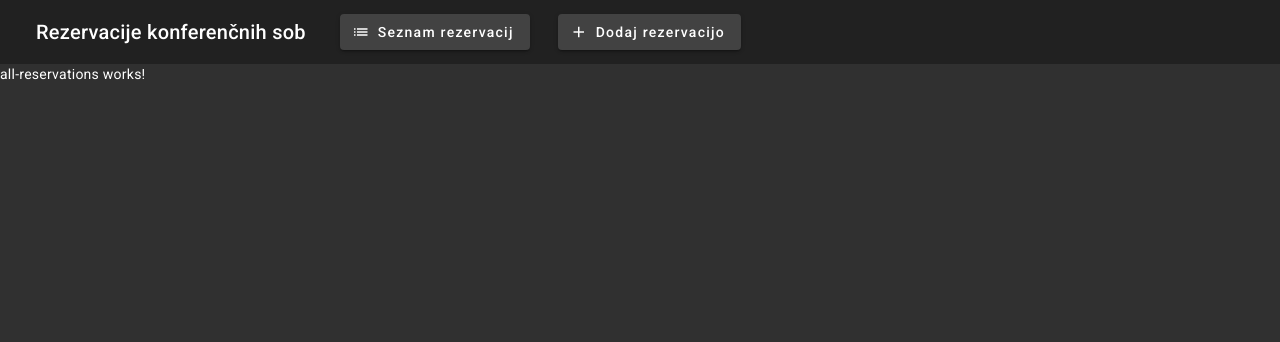
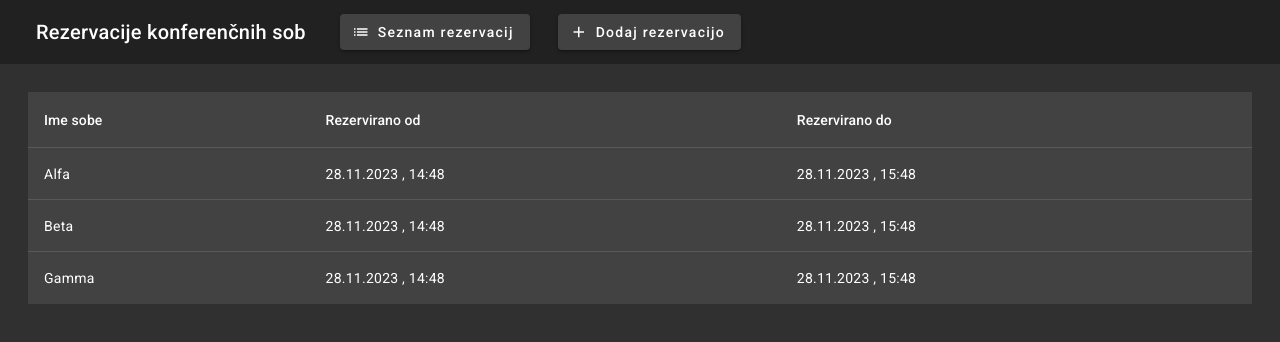
Before and after one commit to StrajnarFilip/arnes-demo, an Angular app in the folder arnes-frontend/: page /reservations in a window 1280 px wide. Shown: the top 342 px of the page. Built offline with nearby package versions, Linux system fonts and the light colour scheme.

Commit message:
Demonstration data provided by ReservationService. AllReservations component displays reservations in a table.

```diff
--- a/arnes-frontend/src/app/app.component.html
+++ b/arnes-frontend/src/app/app.component.html
@@ -9,4 +9,6 @@
     Dodaj rezervacijo
   </button>
 </mat-toolbar>
-<router-outlet></router-outlet>
+<div class="con">
+  <router-outlet></router-outlet>
+</div>
--- a/arnes-frontend/src/app/app.component.scss
+++ b/arnes-frontend/src/app/app.component.scss
@@ -1,3 +1,7 @@
 mat-toolbar > * {
   margin: 1em;
 }
+
+.con {
+  margin: 2em;
+}
--- a/arnes-frontend/src/app/app.module.ts
+++ b/arnes-frontend/src/app/app.module.ts
@@ -10,6 +10,7 @@ import { AllReservationsComponent } from './components/all-reservations/all-rese
 import { MatToolbarModule } from '@angular/material/toolbar';
 import { MatIconModule } from '@angular/material/icon';
 import { MatButtonModule } from '@angular/material/button';
+import { MatTableModule } from '@angular/material/table';
 
 @NgModule({
   declarations: [
@@ -18,6 +19,7 @@ import { MatButtonModule } from '@angular/material/button';
     AllReservationsComponent,
   ],
   imports: [
+    MatTableModule,
     MatToolbarModule,
     MatButtonModule,
     BrowserModule,
--- a/arnes-frontend/src/app/components/all-reservations/all-reservations.component.html
+++ b/arnes-frontend/src/app/components/all-reservations/all-reservations.component.html
@@ -1 +1,23 @@
-<p>all-reservations works!</p>
+<table *ngIf="reservations" mat-table [dataSource]="reservations">
+  <ng-container matColumnDef="roomName">
+    <th mat-header-cell *matHeaderCellDef>Ime sobe</th>
+    <td mat-cell *matCellDef="let element">{{ element.roomName }}</td>
+  </ng-container>
+
+  <ng-container matColumnDef="reserveFrom">
+    <th mat-header-cell *matHeaderCellDef>Rezervirano od</th>
+    <td mat-cell *matCellDef="let element">
+      {{ element.reserveFrom | date : "dd.M.yyyy ',' HH:mm" }}
+    </td>
+  </ng-container>
+
+  <ng-container matColumnDef="reserveTo">
+    <th mat-header-cell *matHeaderCellDef>Rezervirano do</th>
+    <td mat-cell *matCellDef="let element">
+      {{ element.reserveTo | date : "dd.M.yyyy ',' HH:mm" }}
+    </td>
+  </ng-container>
+
+  <tr mat-header-row *matHeaderRowDef="displayedColumns"></tr>
+  <tr mat-row *matRowDef="let row; columns: displayedColumns"></tr>
+</table>
--- a/arnes-frontend/src/app/components/all-reservations/all-reservations.component.ts
+++ b/arnes-frontend/src/app/components/all-reservations/all-reservations.component.ts
@@ -1,10 +1,18 @@
-import { Component } from '@angular/core';
+import { Component, OnInit } from '@angular/core';
+import { ReservationEntity } from 'src/app/entities/reservation-entity';
+import { ReservationService } from 'src/app/services/reservation.service';
 
 @Component({
   selector: 'app-all-reservations',
   templateUrl: './all-reservations.component.html',
-  styleUrls: ['./all-reservations.component.scss']
+  styleUrls: ['./all-reservations.component.scss'],
 })
-export class AllReservationsComponent {
+export class AllReservationsComponent implements OnInit {
+  displayedColumns = ['roomName', 'reserveFrom', 'reserveTo'];
+  reservations?: ReservationEntity[];
 
+  constructor(private reservationService: ReservationService) {}
+  ngOnInit(): void {
+    this.reservations = this.reservationService.allReservations();
+  }
 }
--- a/arnes-frontend/src/app/services/reservation.service.ts
+++ b/arnes-frontend/src/app/services/reservation.service.ts
@@ -1,9 +1,31 @@
 import { Injectable } from '@angular/core';
+import { ReservationEntity } from '../entities/reservation-entity';
 
 @Injectable({
-  providedIn: 'root'
+  providedIn: 'root',
 })
 export class ReservationService {
+  private reservations: ReservationEntity[] = [
+    {
+      roomName: 'Alfa',
+      reserveFrom: '2023-11-28T14:48:00.000Z',
+      reserveTo: '2023-11-28T15:48:00.000Z',
+    },
+    {
+      roomName: 'Beta',
+      reserveFrom: '2023-11-28T14:48:00.000Z',
+      reserveTo: '2023-11-28T15:48:00.000Z',
+    },
+    {
+      roomName: 'Gamma',
+      reserveFrom: '2023-11-28T14:48:00.000Z',
+      reserveTo: '2023-11-28T15:48:00.000Z',
+    },
+  ];
 
-  constructor() { }
+  constructor() {}
+
+  allReservations(): ReservationEntity[] {
+    return this.reservations;
+  }
 }
```
